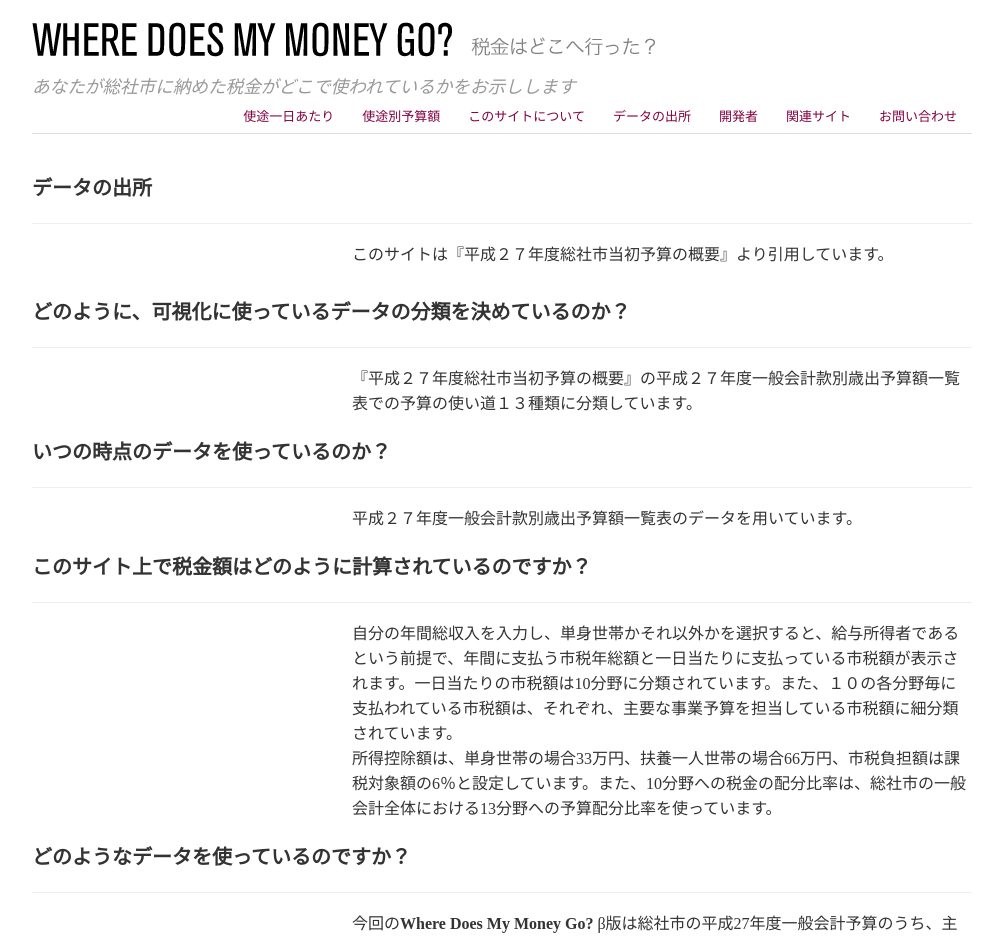
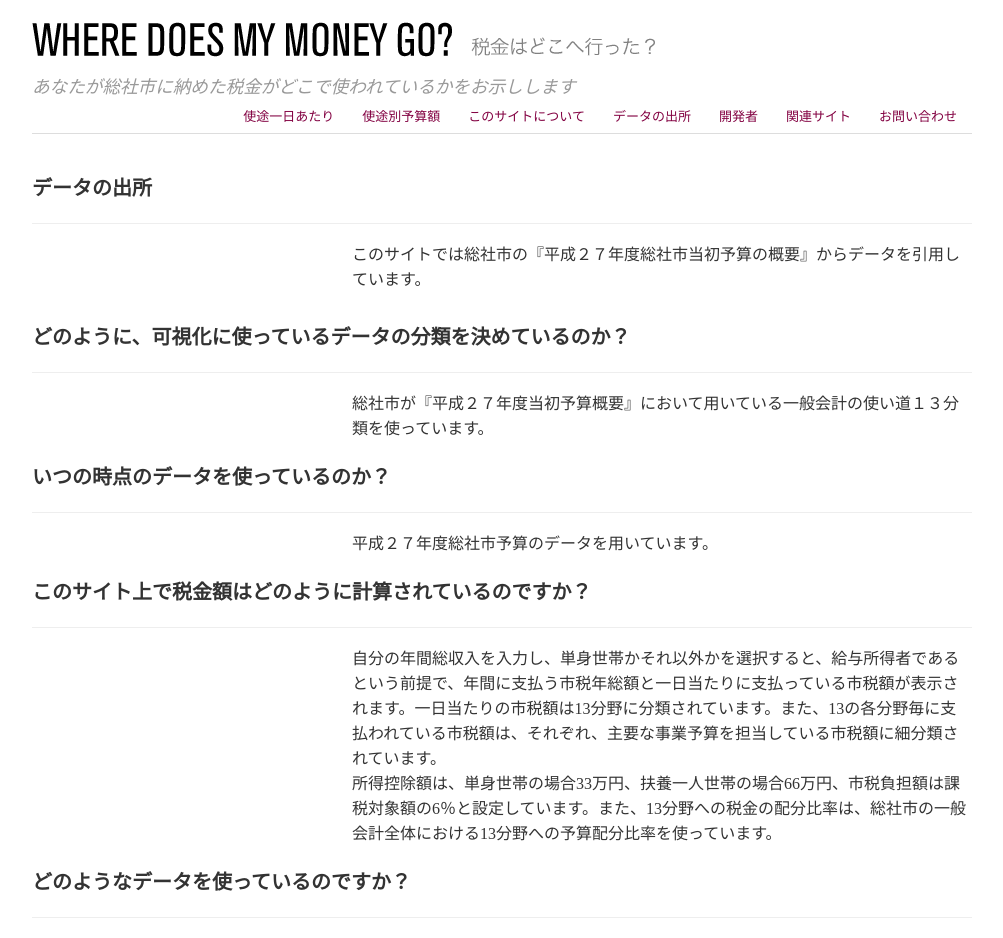
Before and after one commit to data-cradle/spending-soja, a Jekyll site: the page built from sources.html, in a window 1280 px wide and 1400 px high. Shown: the top 938 px of the window, without its empty margins (138-1141 px from the left). Built offline with Jekyll 4.4.1, drawn with Linux system fonts in a browser that asks for light colours; nearby versions of some CDN libraries; some of the changed text lies outside the part shown.

Commit message:
Reviced about,source and default

```diff
--- a/_layouts/default.html
+++ b/_layouts/default.html
@@ -65,7 +65,7 @@
     <div class="inner">
       <div class="container">
         <p>
-          Where Does My Money Go? (日本語版 ver.1.0.) は、イギリスの Open Knowledge Foundation が開発した Where Does My Money Go? (英語版) をベースに開発されています。使われているデータは横浜市財政局財政課が作成している平成24年度一般会計予算のデータをもとにしています。Where Does My Money Go? プロジェクトは、公共データのオープン化を進める有志に支えられています。</p>
+          Where Does My Money Go? (日本語版 ver.1.0.) は、イギリスの Open Knowledge Foundation が開発した Where Does My Money Go? (英語版) をベースに開発されています。Where Does My Money Go? プロジェクトは、公共データのオープン化を進める有志に支えられています。</p>
 
         <ul class="footer-links span4 pull-left">
           <li><a href="http://wheredoesmymoneygo.org">Where Does My Money Go?</a></li>
--- a/about.html
+++ b/about.html
@@ -29,7 +29,7 @@
     <p>自分の年間総収入をスライドで設定し、単身世帯か扶養一人世帯かを選択すると、給与所得者であるという前提で、総社市に納めている市税年総額と13分野毎に一日当たり支払っている市税額が表示されます。
     <ul>
       <li style="list-style:none">※所得控除額は、単身世帯の場合33万円、扶養一人世帯の場合66万円、市税負担額は課税対象額の6％と設定しています。</li>
-      <li style="list-style:none">※税金の配分比率は、総社市の企画財政局 企画財政部 財政課が「平成27年度当初予算(案)の概要」において用いている一般会計予算の使いみち13分類を使っています。</li>
+      <li style="list-style:none">※税金の配分比率は、総社市の平成27年度当初予算概要において用いている一般会計予算の使いみち13分類を使っています。</li>
     </ul>
     </p>
 
--- a/sources.html
+++ b/sources.html
@@ -7,7 +7,7 @@
 
 <div class="row">
   <div class="span8 offset4">
-  <p>このサイトは『平成２７年度総社市当初予算の概要』より引用しています。</p>
+  <p>このサイトでは総社市の『平成２７年度総社市当初予算の概要』からデータを引用しています。</p>
   </div>
 </div>
 
@@ -16,14 +16,14 @@
 
 <div class="row">
   <div class="span8 offset4">
-    『平成２７年度総社市当初予算の概要』の平成２７年度一般会計款別歳出予算額一覧表での予算の使い道１３種類に分類しています。
+    総社市が『平成２７年度当初予算概要』において用いている一般会計の使い道１３分類を使っています。
   </div>
 </div>
 <h2 class="page-header">いつの時点のデータを使っているのか？ </h2>
 
 <div class="row">
   <div class="span8 offset4">
-  平成２７年度一般会計款別歳出予算額一覧表のデータを用いています。
+  平成２７年度総社市予算のデータを用いています。
   </div>
 </div>
 
@@ -31,7 +31,7 @@
 
 <div class="row">
   <div class="span8 offset4">
-自分の年間総収入を入力し、単身世帯かそれ以外かを選択すると、給与所得者であるという前提で、年間に支払う市税年総額と一日当たりに支払っている市税額が表示されます。一日当たりの市税額は10分野に分類されています。また、１０の各分野毎に支払われている市税額は、それぞれ、主要な事業予算を担当している市税額に細分類されています。<br/>所得控除額は、単身世帯の場合33万円、扶養一人世帯の場合66万円、市税負担額は課税対象額の6％と設定しています。また、10分野への税金の配分比率は、総社市の一般会計全体における13分野への予算配分比率を使っています。
+自分の年間総収入を入力し、単身世帯かそれ以外かを選択すると、給与所得者であるという前提で、年間に支払う市税年総額と一日当たりに支払っている市税額が表示されます。一日当たりの市税額は13分野に分類されています。また、13の各分野毎に支払われている市税額は、それぞれ、主要な事業予算を担当している市税額に細分類されています。<br/>所得控除額は、単身世帯の場合33万円、扶養一人世帯の場合66万円、市税負担額は課税対象額の6％と設定しています。また、13分野への税金の配分比率は、総社市の一般会計全体における13分野への予算配分比率を使っています。
 </div>
 </div>
 
@@ -49,7 +49,7 @@
 
 <div class="row">
   <div class="span8 offset4">
-  今回の<strong>Where Does My Money Go?</strong> β版は総社市の平成27年度一般会計予算のうち、主要事業のみを対象としています。
+  総社市の平成27年度一般会計予算のうち、主要事業のみのデータを使っています。
   </div>
 </div>
 
```
Also changed, not shown: other parts of about.html (+1 -1 lines).
